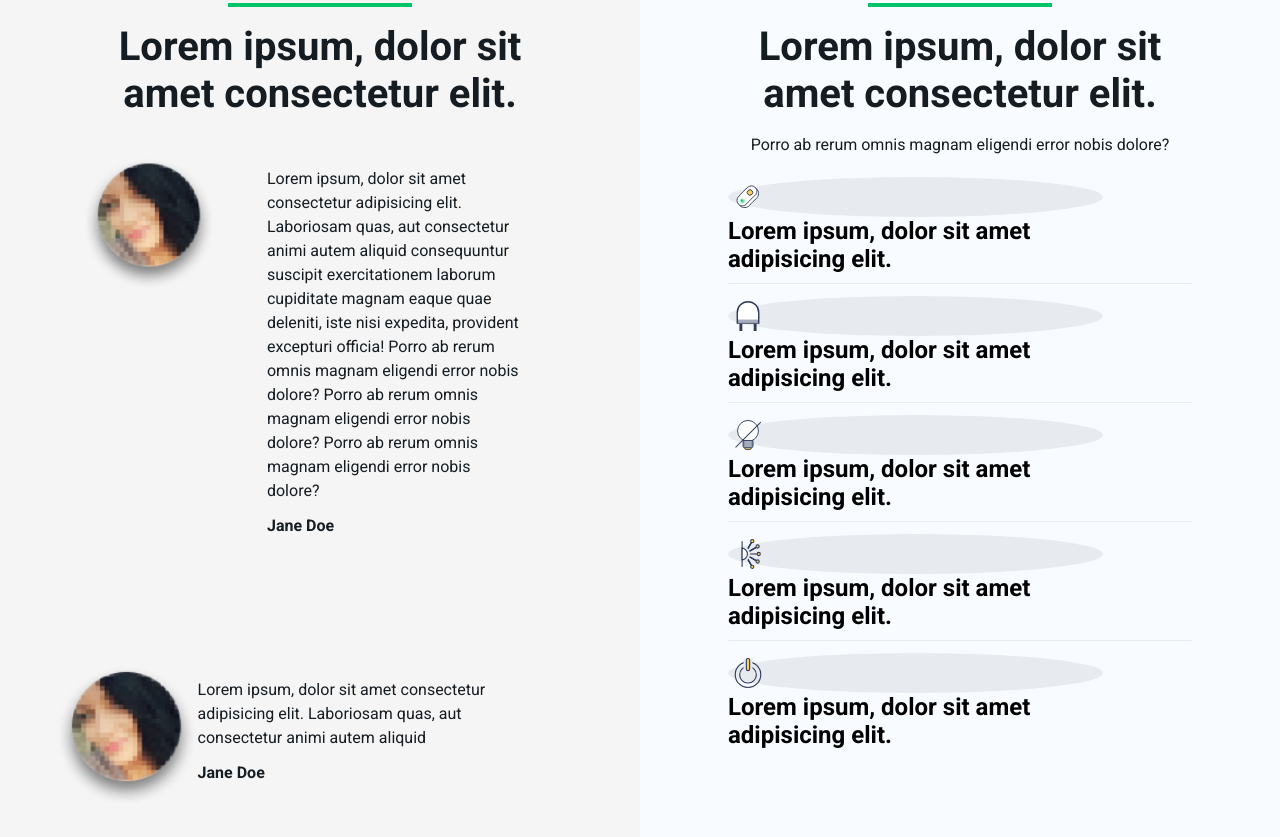
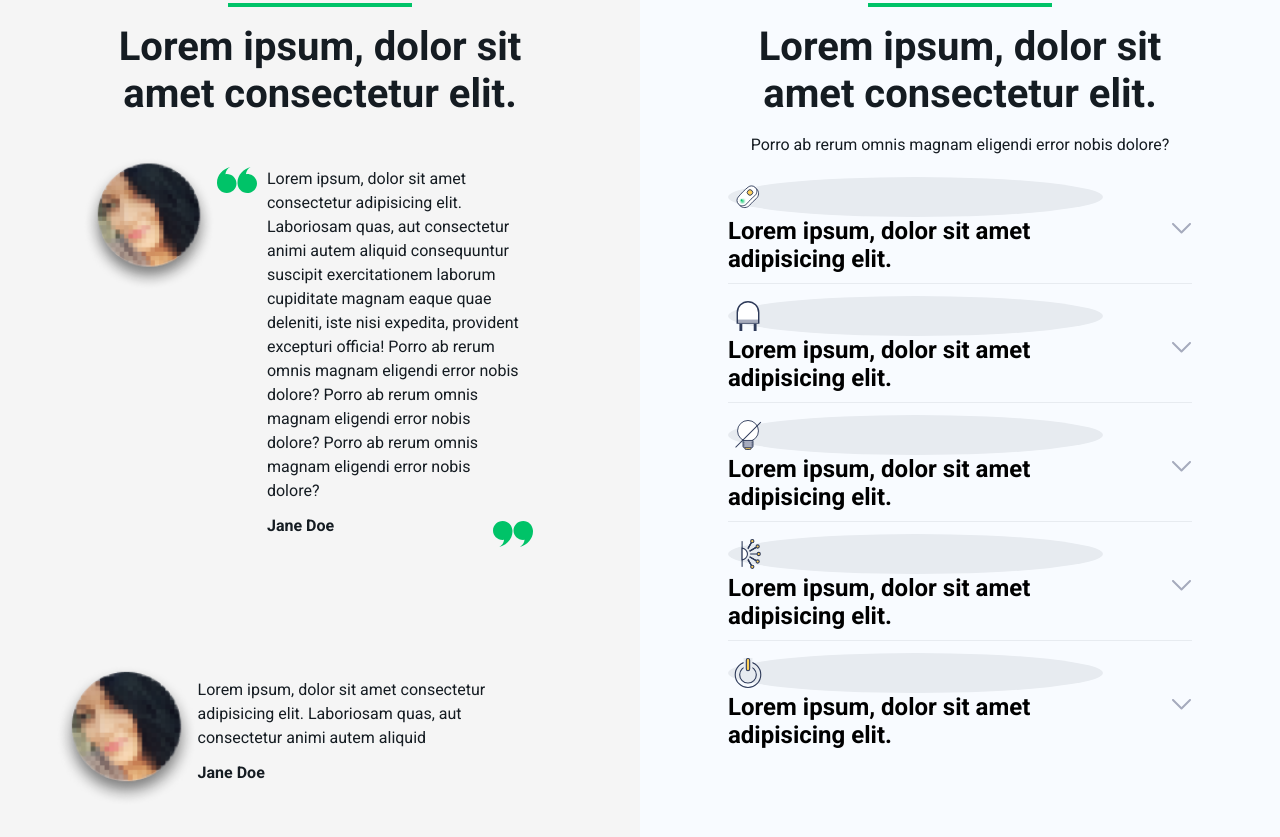
Before and after one commit to satananastyle/Adcombo, a website: page index.html in a window 1280 px wide. Shown: the part 1063-1900 px from the top of the page. Drawn offline with nearby package versions, Linux system fonts and the light colour scheme; files that its build step writes are made by us from their sources.

Commit message:
Правит пути для графики

```diff
--- a/scss/blocks/about.scss
+++ b/scss/blocks/about.scss
@@ -72,7 +72,7 @@
     width: 11px;
     height: 19px;
 
-    background-image: url("img/arrow.svg");
+    background-image: url("../img/arrow.svg");
     background-repeat: no-repeat;
     background-size: contain;
     transform: rotate(90deg);
--- a/scss/blocks/feedback.scss
+++ b/scss/blocks/feedback.scss
@@ -48,7 +48,7 @@
     width: 40px;
     height: 26px;
 
-    background-image: url("img/quotes.svg");
+    background-image: url("../img/quotes.svg");
     background-repeat: no-repeat;
     background-size: contain;
   }
@@ -63,7 +63,7 @@
     width: 40px;
     height: 26px;
 
-    background-image: url("img/quotes.svg");
+    background-image: url("../img/quotes.svg");
     background-repeat: no-repeat;
     background-size: contain;
     transform: rotate(180deg);
@@ -161,14 +161,14 @@
       top: 0;
       left: calc(36% - 46px);
 
-      background-image: url("img/quotes-green.svg");
+      background-image: url("../img/quotes-green.svg");
     }
 
     &::after {
       top: calc(100% - 17px);
       right: -9px;
 
-      background-image: url("img/quotes-green.svg");
+      background-image: url("../img/quotes-green.svg");
     }
 
     div {
--- a/scss/blocks/promo.scss
+++ b/scss/blocks/promo.scss
@@ -33,13 +33,13 @@
     padding-top: 97px;
     padding-bottom: 87px;
 
-    background-image: linear-gradient(111.04deg, #e2e2e2 0.39%, rgba(255, 255, 255, 0) 86.46%), url("img/bg-1@1x.png"), url("img/bg-2@1x.png");
+    background-image: linear-gradient(111.04deg, #e2e2e2 0.39%, rgba(255, 255, 255, 0) 86.46%), url("../img/bg-1@1x.png"), url("../img/bg-2@1x.png");
     background-repeat: no-repeat;
     background-position: center, left, right;
     background-size: cover, 442px auto, 588px auto;
 
     @media (min-resolution: $retina-dpi), (min-resolution: $retina-dppx) {
-      background-image: linear-gradient(111.04deg, #e2e2e2 0.39%, rgba(255, 255, 255, 0) 86.46%), url("img/bg-1@2x.png"), url("img/bg-2@2x.png");
+      background-image: linear-gradient(111.04deg, #e2e2e2 0.39%, rgba(255, 255, 255, 0) 86.46%), url("../img/bg-1@2x.png"), url("../img/bg-2@2x.png");
     }
 
 
```
